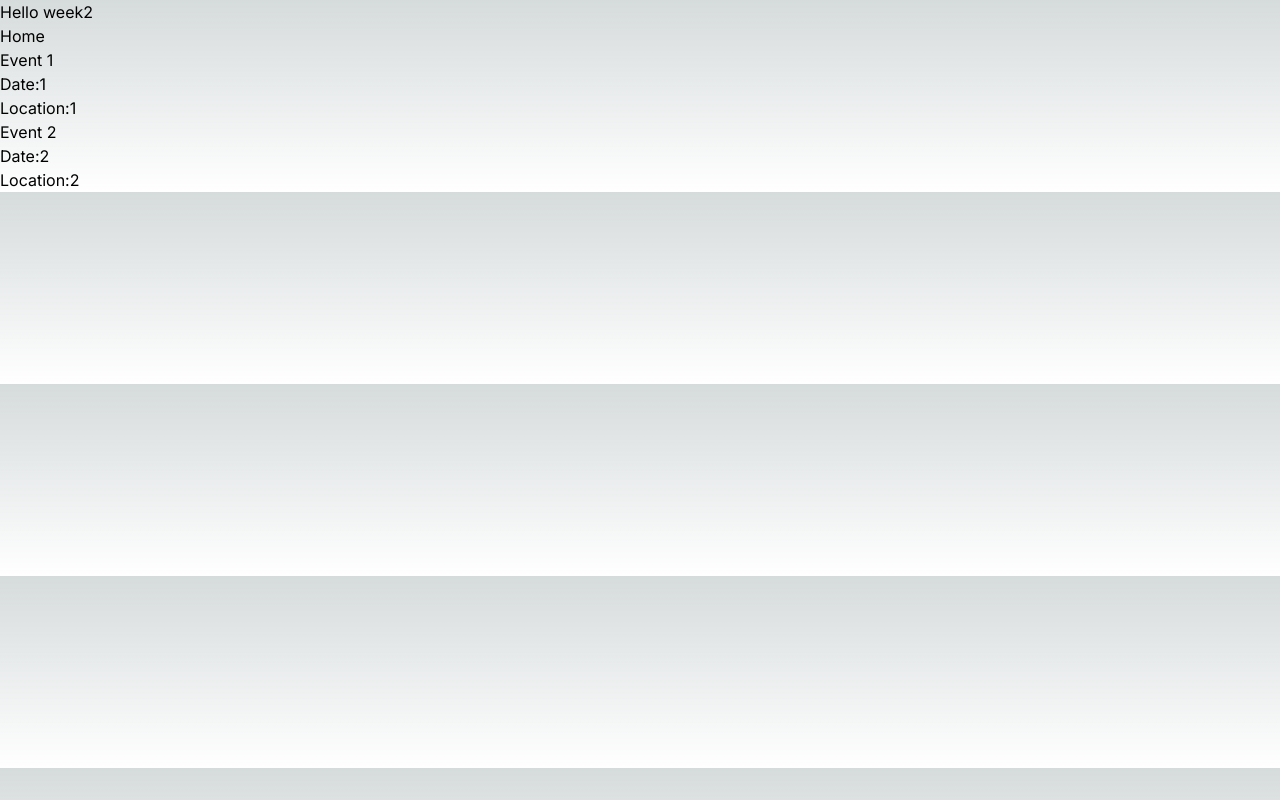
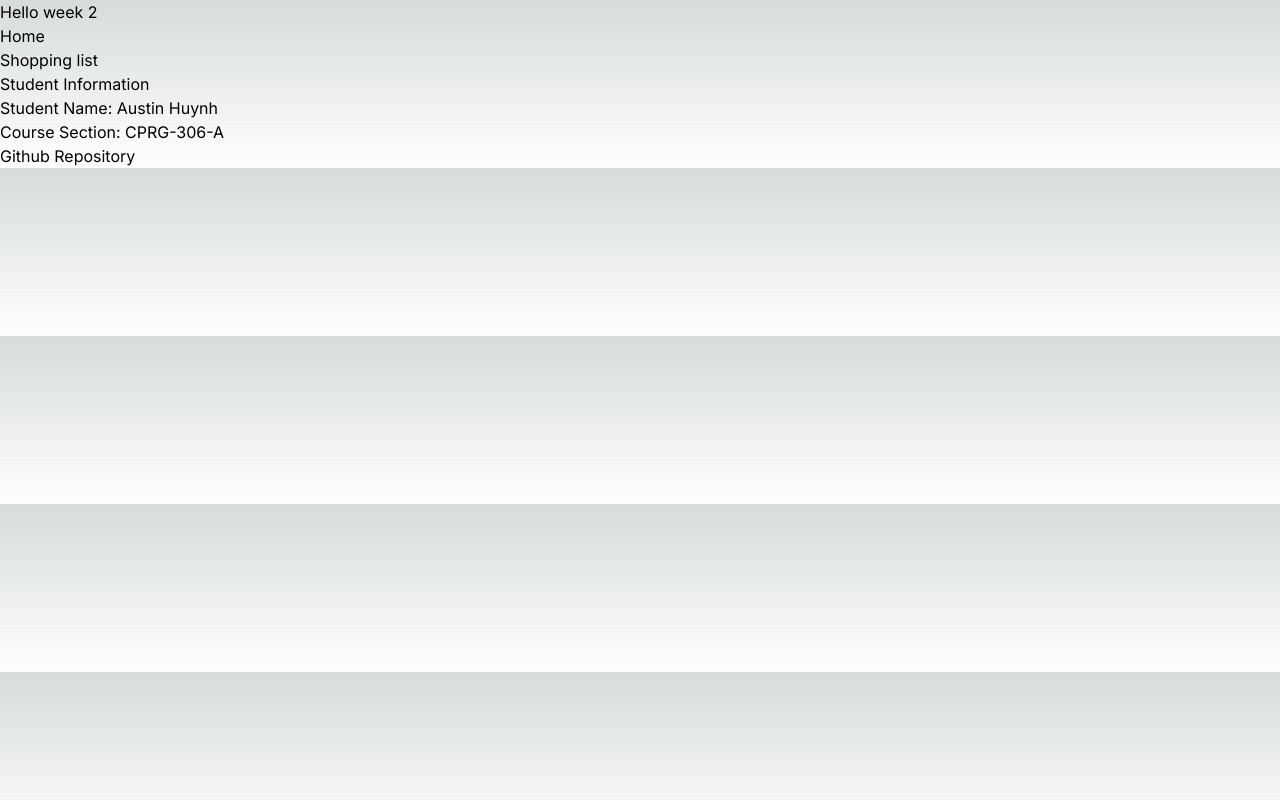
Before and after one commit to Austin-Huynh/cprg306-assignments, a Next.js app: page /week2 in a window 1280 px wide. Built offline with nearby package versions, Linux system fonts and the light colour scheme.

Commit message:
Update to both pages

```diff
--- a/app/page.js
+++ b/app/page.js
@@ -1,5 +1,5 @@
 import Link from 'next/link'
-import { StudentInfo } from './StudentInfo'
+import {StudentInfo} from './StudentInfo'
 
 export default function Home() {
   return (
--- a/app/week2/page.js
+++ b/app/week2/page.js
@@ -1,14 +1,15 @@
 import Link from "next/link";
-import EventList from "./event-list";
+import {StudentInfo} from "../StudentInfo";
 
 export default function Page() {
     return (
     <main>
-        <h1>Hello week2</h1>
+        <h1>Hello week 2</h1>
         <p>
             <Link href="/">Home</Link>
         </p>
-        <EventList />
+        <h2>Shopping list</h2>
+        <StudentInfo/>
     </main>
     );
 }
```
